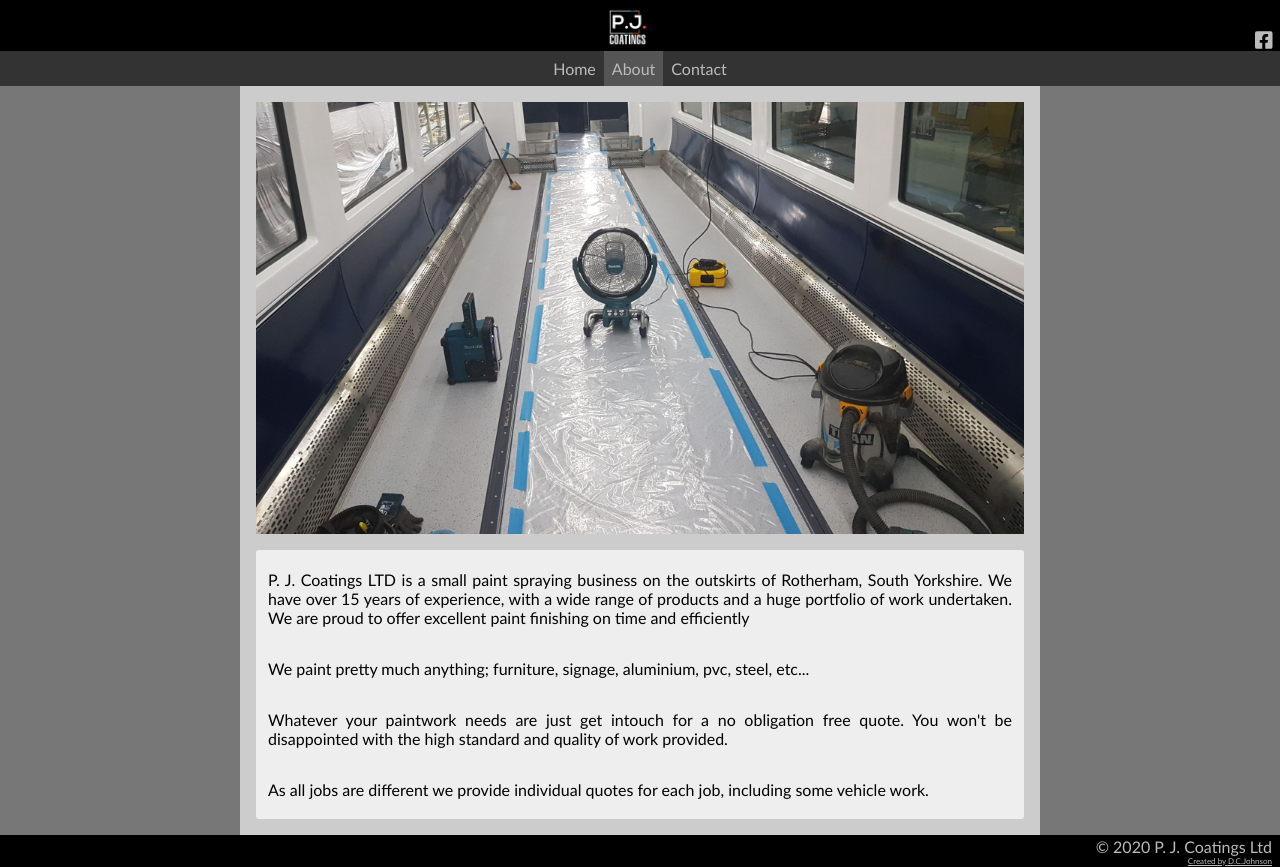
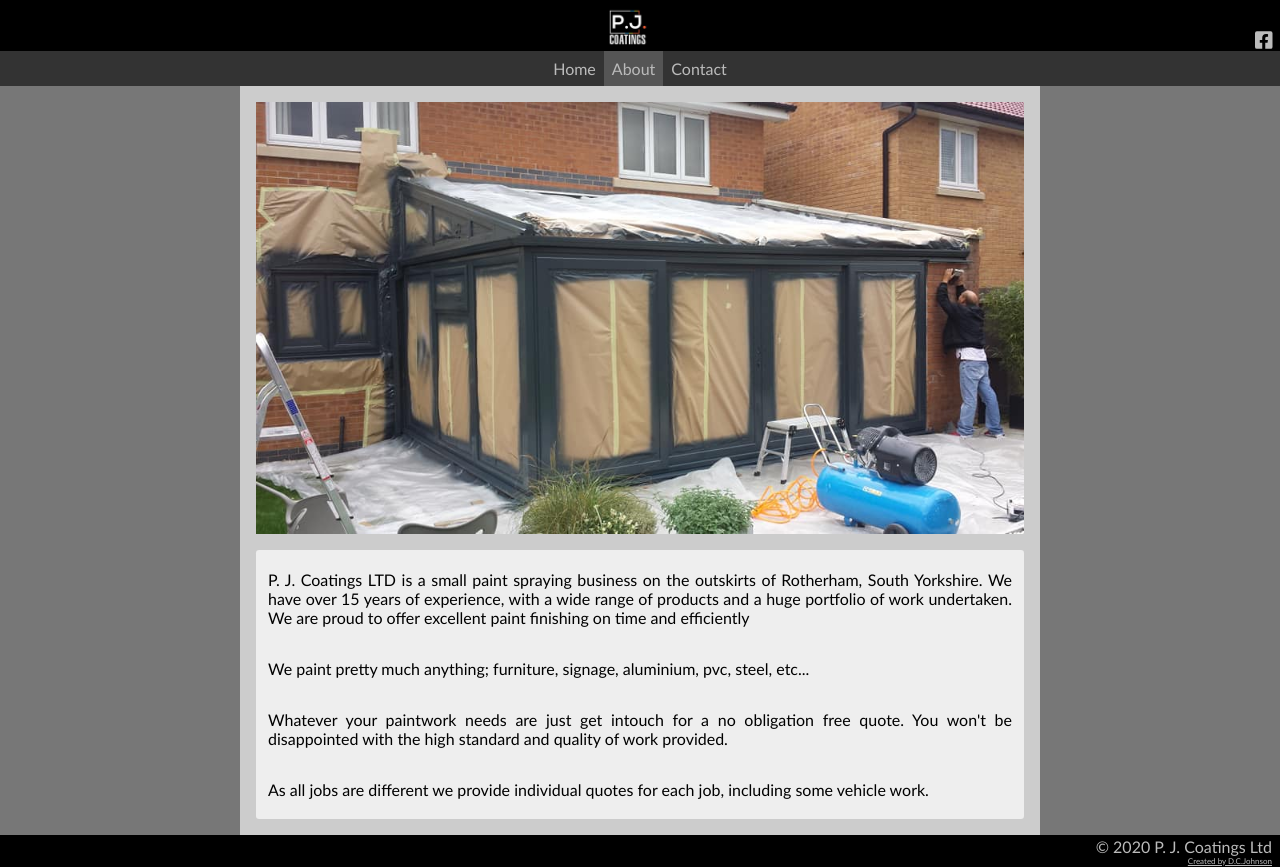
Before and after one commit to DavidChristopherJohnson/PJCoatings, an Angular app: page /about in a window 1280 px wide. Built offline with nearby package versions, Linux system fonts and the light colour scheme.

Commit message:
Change to image on about page

```diff
--- a/src/app/about/about.component.html
+++ b/src/app/about/about.component.html
@@ -1,6 +1,6 @@
 <div class="container">
   <div class="image">
-    <img src="../../assets/images/Train.jpg" />
+    <img src="../../assets/images/conservatory_after.jpg" />
   </div>
   <div class="content">
     <p>
```
Also changed, not shown: src/app/before-after/before-after.component.less (+8 -0 lines).
